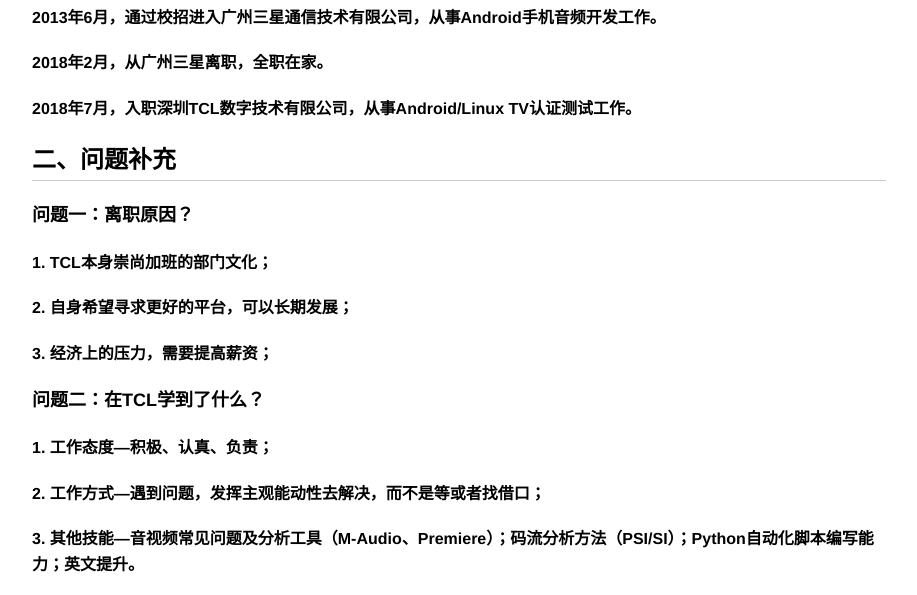
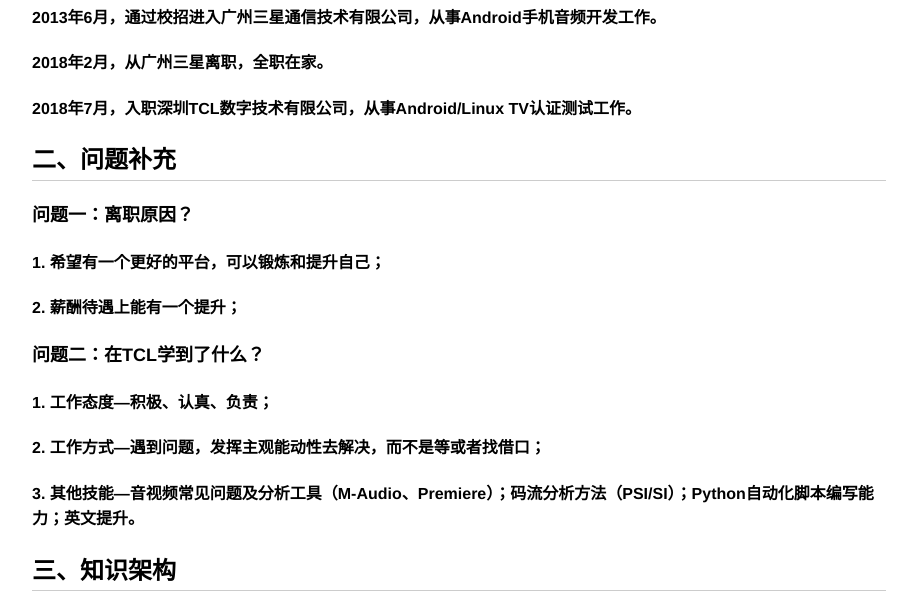
Before and after one commit to lisxiao/rec, a plain HTML site: page Index.html in a window 1280 px wide. Shown: the part 461-1056 px from the top of the page, without its empty margins (181-1098 px from the left). Drawn offline with Linux system fonts and the light colour scheme.

Commit message:
Update Index.html

```diff
--- a/Index.html
+++ b/Index.html
@@ -5,7 +5,7 @@
 
 <meta charset="utf-8">
 <meta name="viewport" content="width=device-width, initial-scale=1.0, user-scalable=yes">
-<title>自荐信</title>
+<title>电话面试回顾</title>
 
 
 <style type="text/css">
@@ -348,33 +348,31 @@ kbd {
 
 <h3 id="toc_6">问题一：离职原因？</h3>
 
-<h4 id="toc_7">1. TCL本身崇尚加班的部门文化；</h4>
+<h4 id="toc_7">1. 希望有一个更好的平台，可以锻炼和提升自己；</h4>
 
-<h4 id="toc_8">2. 自身希望寻求更好的平台，可以长期发展；</h4>
+<h4 id="toc_8">2. 薪酬待遇上能有一个提升；</h4>
 
-<h4 id="toc_9">3. 经济上的压力，需要提高薪资；</h4>
+<h3 id="toc_9">问题二：在TCL学到了什么？</h3>
 
-<h3 id="toc_10">问题二：在TCL学到了什么？</h3>
+<h4 id="toc_10">1. 工作态度—积极、认真、负责；</h4>
 
-<h4 id="toc_11">1. 工作态度—积极、认真、负责；</h4>
+<h4 id="toc_11">2. 工作方式—遇到问题，发挥主观能动性去解决，而不是等或者找借口；</h4>
 
-<h4 id="toc_12">2. 工作方式—遇到问题，发挥主观能动性去解决，而不是等或者找借口；</h4>
+<h4 id="toc_12">3. 其他技能—音视频常见问题及分析工具（M-Audio、Premiere）；码流分析方法（PSI/SI）；Python自动化脚本编写能力；英文提升。</h4>
 
-<h4 id="toc_13">3. 其他技能—音视频常见问题及分析工具（M-Audio、Premiere）；码流分析方法（PSI/SI）；Python自动化脚本编写能力；英文提升。</h4>
-
-<h2 id="toc_14">三、知识架构</h2>
+<h2 id="toc_13">三、知识架构</h2>
 
 <p><img src="https://tva1.sinaimg.cn/large/007S8ZIlly1ge07l6dn37j30r00j8q5e.jpg" alt="思维导图"><br>
 <img src="https://tva1.sinaimg.cn/large/007S8ZIlgy1ge1uix8vl7j30u02hh1kx.jpg" alt="思维导图">
 <img src="https://tva1.sinaimg.cn/large/007S8ZIlly1ge2stt05uvj30u00v749n.jpg" alt="思维导图"></p>
 
-<h2 id="toc_15">四、JD匹配度</h2>
+<h2 id="toc_14">四、JD匹配度</h2>
 
 <p><img src="https://tva1.sinaimg.cn/large/007S8ZIlgy1gej6b40nwjj30uo0u0gwh.jpg" alt="思维导图"></p>
 
-<h2 id="toc_16">五、Products</h2>
+<h2 id="toc_15">五、Products</h2>
 
-<h3 id="toc_17">Camera概览</h3>
+<h3 id="toc_16">Camera概览</h3>
 
 <p><img src="https://tva1.sinaimg.cn/large/007S8ZIlgy1gej0g8lscqj30u0298npe.jpg" alt="思维导图"></p>
 
```
